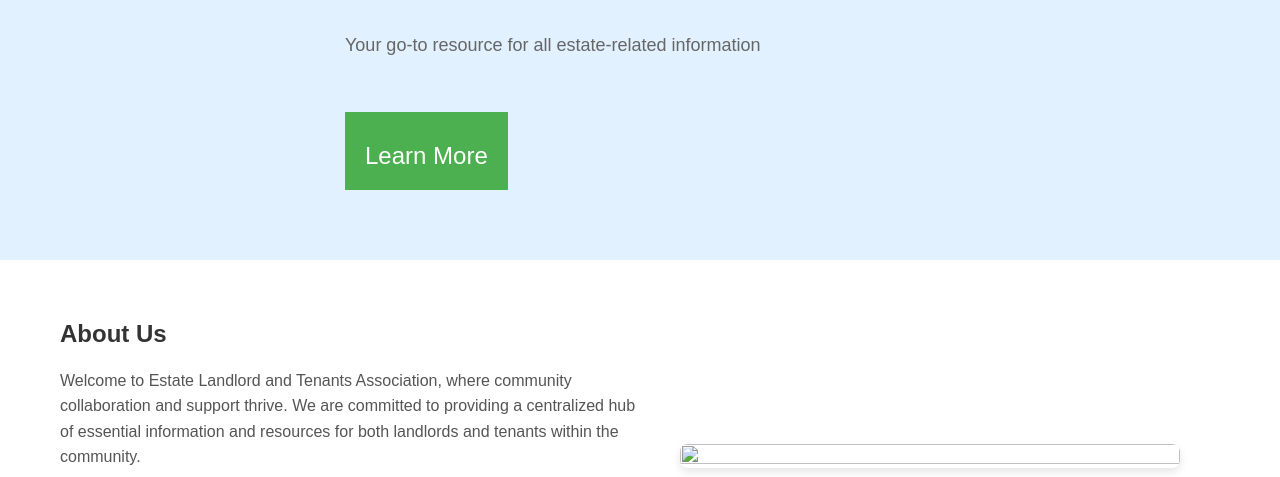
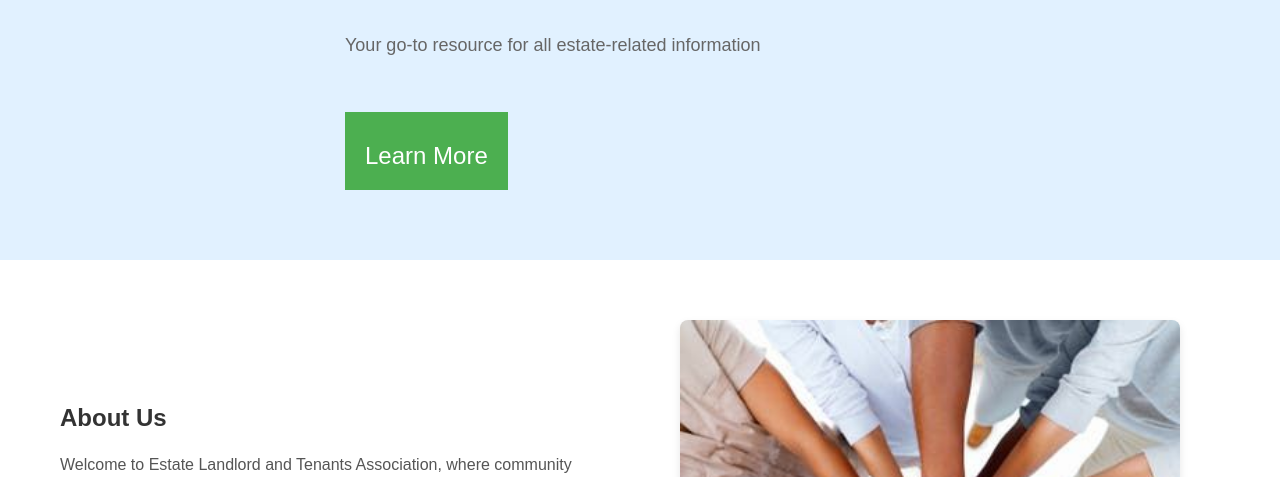
Before and after one commit to oniyois/Estate-project, a plain HTML site: page index.html in a window 1280 px wide. Shown: the part 260-737 px from the top of the page. Drawn offline with Linux system fonts and the light colour scheme; some icons are missing.

Commit message:
image change

```diff
--- a/index.html
+++ b/index.html
@@ -63,7 +63,7 @@
             </div>
             <div class="right-container">
                 <div class="right-image">
-                    <img src="/images/Multiracial Hands Making a Circle Stock Image - Image of community, ecology_ 13180691.jfif">
+                    <img src="/images/pic 1.jfif">
                 </div>
             </div>
         </div>
```
